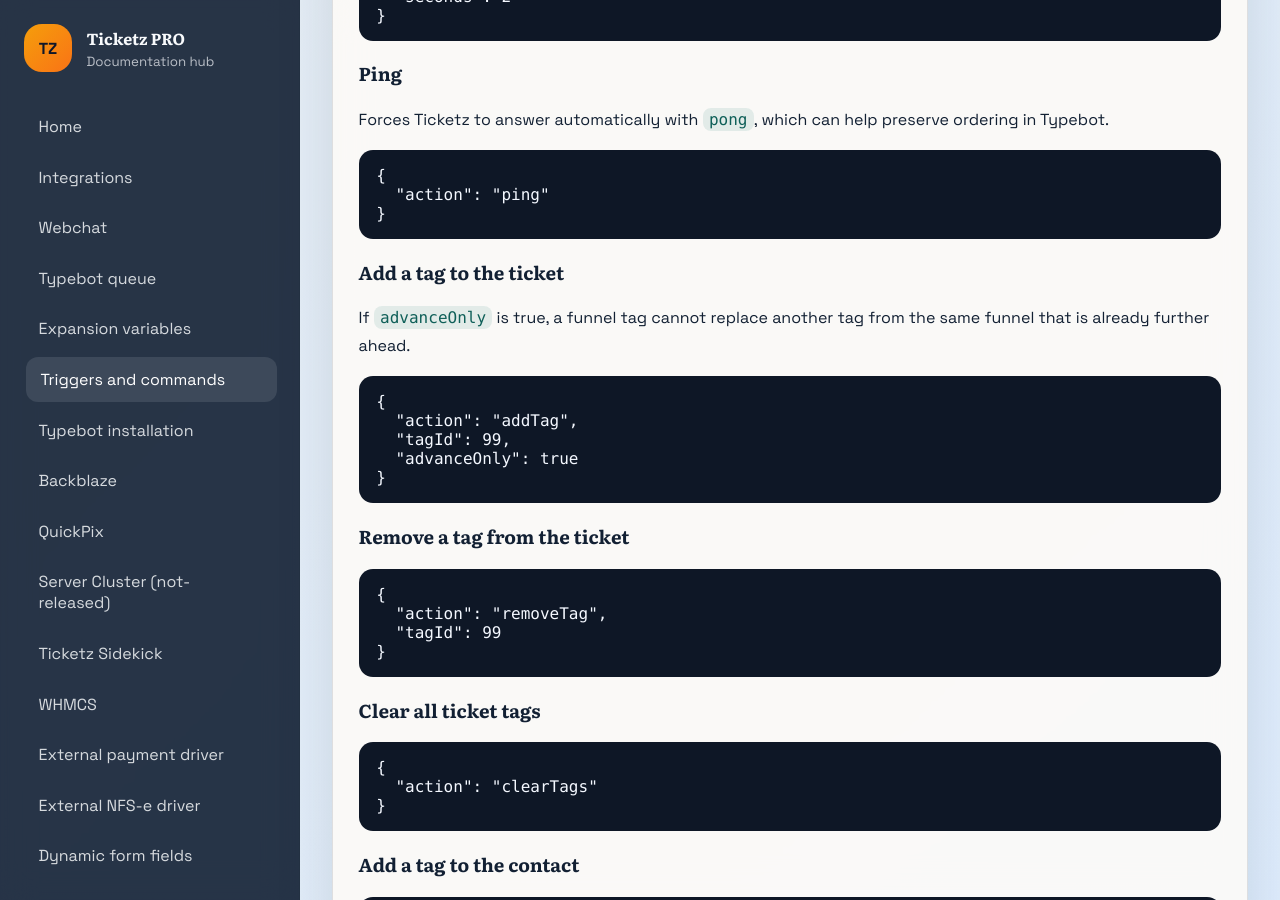
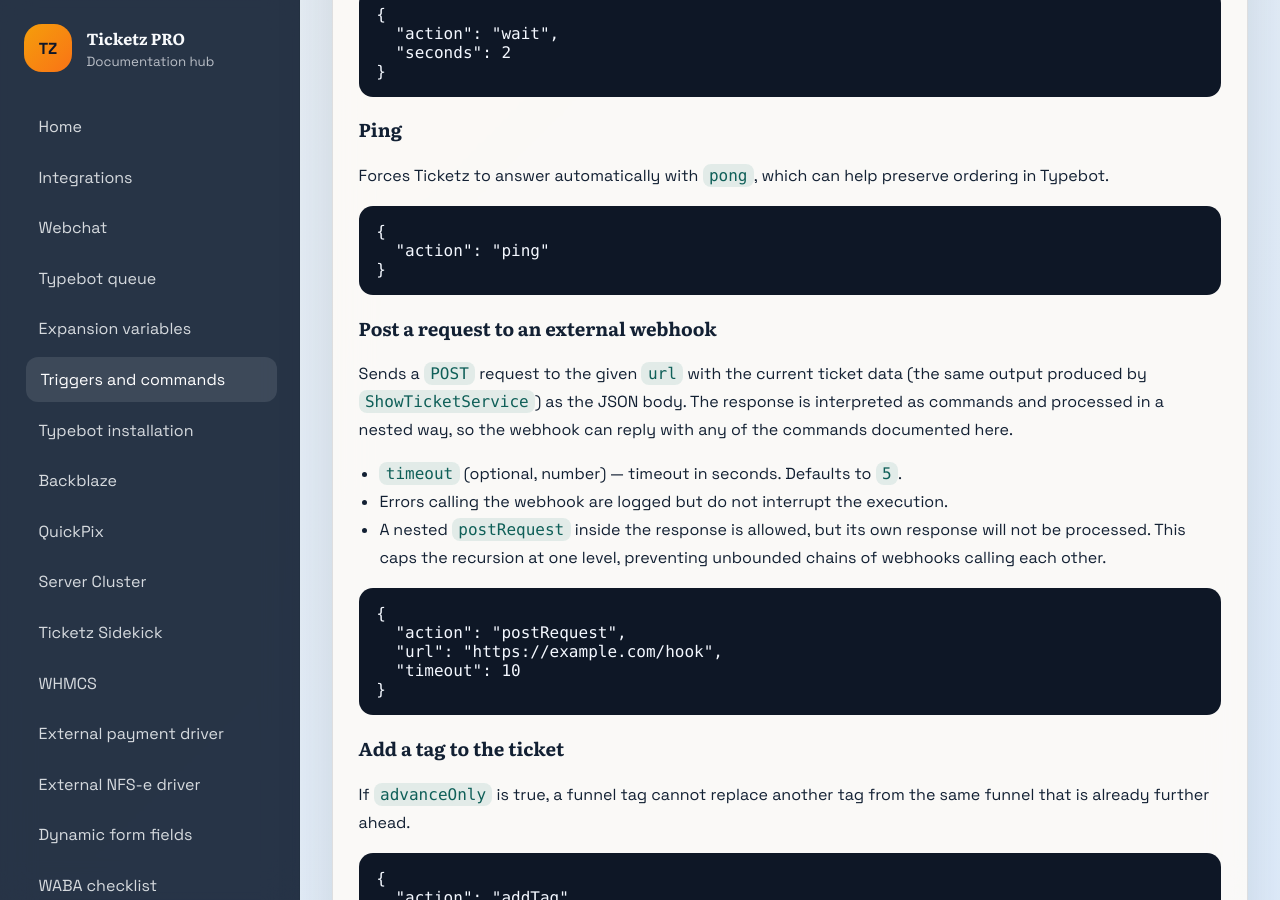
Before and after one commit to ticketz-oss/ticketz-pro-docs, a Jekyll site: the page built from en/integration-triggers.md, in a window 1280 px wide and 900 px high, scrolled down 4446 px. Built offline with Jekyll 4.4.1, drawn with Linux system fonts in a browser that asks for light colours; some of the changed text lies outside the part shown.

Commit message:
docs: add postRequest webhook and expandMustaches; drop unreleased label

````diff
--- a/_layouts/default.html
+++ b/_layouts/default.html
@@ -53,7 +53,7 @@
             <a href="{{ '/pt-br/typebot-setup/' | relative_url }}"{% if page_slug == 'typebot-setup' %} class="active"{% endif %}>Instalação do Typebot</a>
             <a href="{{ '/pt-br/backblaze/' | relative_url }}"{% if page_slug == 'backblaze' %} class="active"{% endif %}>Backblaze</a>
             <a href="{{ '/pt-br/quickpix/' | relative_url }}"{% if page_slug == 'quickpix' %} class="active"{% endif %}>QuickPix</a>
-            <a href="{{ '/pt-br/server-cluster/' | relative_url }}"{% if page_slug == 'server-cluster' %} class="active"{% endif %}>Server Cluster (not-released)</a>
+            <a href="{{ '/pt-br/server-cluster/' | relative_url }}"{% if page_slug == 'server-cluster' %} class="active"{% endif %}>Server Cluster</a>
             <a href="{{ '/pt-br/sidekick/' | relative_url }}"{% if page_slug == 'sidekick' %} class="active"{% endif %}>Ticketz Sidekick</a>
             <a href="{{ '/pt-br/whmcs/' | relative_url }}"{% if page_slug == 'whmcs' %} class="active"{% endif %}>WHMCS</a>
             <a href="{{ '/pt-br/external-payment-driver/' | relative_url }}"{% if page_slug == 'external-payment-driver' %} class="active"{% endif %}>Driver de pagamento externo</a>
@@ -73,7 +73,7 @@
             <a href="{{ '/es/typebot-setup/' | relative_url }}"{% if page_slug == 'typebot-setup' %} class="active"{% endif %}>Instalación de Typebot</a>
             <a href="{{ '/es/backblaze/' | relative_url }}"{% if page_slug == 'backblaze' %} class="active"{% endif %}>Backblaze</a>
             <a href="{{ '/es/quickpix/' | relative_url }}"{% if page_slug == 'quickpix' %} class="active"{% endif %}>QuickPix</a>
-            <a href="{{ '/es/server-cluster/' | relative_url }}"{% if page_slug == 'server-cluster' %} class="active"{% endif %}>Server Cluster (not-released)</a>
+            <a href="{{ '/es/server-cluster/' | relative_url }}"{% if page_slug == 'server-cluster' %} class="active"{% endif %}>Server Cluster</a>
             <a href="{{ '/es/sidekick/' | relative_url }}"{% if page_slug == 'sidekick' %} class="active"{% endif %}>Ticketz Sidekick</a>
             <a href="{{ '/es/whmcs/' | relative_url }}"{% if page_slug == 'whmcs' %} class="active"{% endif %}>WHMCS</a>
             <a href="{{ '/es/external-payment-driver/' | relative_url }}"{% if page_slug == 'external-payment-driver' %} class="active"{% endif %}>Driver de pago externo</a>
@@ -93,7 +93,7 @@
             <a href="{{ '/en/typebot-setup/' | relative_url }}"{% if page_slug == 'typebot-setup' %} class="active"{% endif %}>Typebot installation</a>
             <a href="{{ '/en/backblaze/' | relative_url }}"{% if page_slug == 'backblaze' %} class="active"{% endif %}>Backblaze</a>
             <a href="{{ '/en/quickpix/' | relative_url }}"{% if page_slug == 'quickpix' %} class="active"{% endif %}>QuickPix</a>
-            <a href="{{ '/en/server-cluster/' | relative_url }}"{% if page_slug == 'server-cluster' %} class="active"{% endif %}>Server Cluster (not-released)</a>
+            <a href="{{ '/en/server-cluster/' | relative_url }}"{% if page_slug == 'server-cluster' %} class="active"{% endif %}>Server Cluster</a>
             <a href="{{ '/en/sidekick/' | relative_url }}"{% if page_slug == 'sidekick' %} class="active"{% endif %}>Ticketz Sidekick</a>
             <a href="{{ '/en/whmcs/' | relative_url }}"{% if page_slug == 'whmcs' %} class="active"{% endif %}>WHMCS</a>
             <a href="{{ '/en/external-payment-driver/' | relative_url }}"{% if page_slug == 'external-payment-driver' %} class="active"{% endif %}>External payment driver</a>
--- a/en/integration-triggers.md
+++ b/en/integration-triggers.md
@@ -22,6 +22,7 @@
 - `type` can be `text`, `image`, `video`, `audio`, `gif`, or `document`.
 - `content` is used for text messages.
 - `mediaUrl` is used for non-text media.
+- `expandMustaches` (optional, boolean) — when `true`, the `content` of a text message is processed by the mustache helper before being sent, so ticket fields can be interpolated (for example `Hello, {{contact.name}}`).
 
 ## Ways to send commands
 
@@ -224,6 +225,22 @@
 }
 ```
 
+### Post a request to an external webhook
+
+Sends a `POST` request to the given `url` with the current ticket data (the same output produced by `ShowTicketService`) as the JSON body. The response is interpreted as commands and processed in a nested way, so the webhook can reply with any of the commands documented here.
+
+- `timeout` (optional, number) — timeout in seconds. Defaults to `5`.
+- Errors calling the webhook are logged but do not interrupt the execution.
+- A nested `postRequest` inside the response is allowed, but its own response will not be processed. This caps the recursion at one level, preventing unbounded chains of webhooks calling each other.
+
+```json
+{
+  "action": "postRequest",
+  "url": "https://example.com/hook",
+  "timeout": 10
+}
+```
+
 ### Add a tag to the ticket
 
 If `advanceOnly` is true, a funnel tag cannot replace another tag from the same funnel that is already further ahead.
````
Also changed, not shown: es/integration-triggers.md (+17 -0 lines), pt-br/integration-triggers.md (+17 -0 lines).
